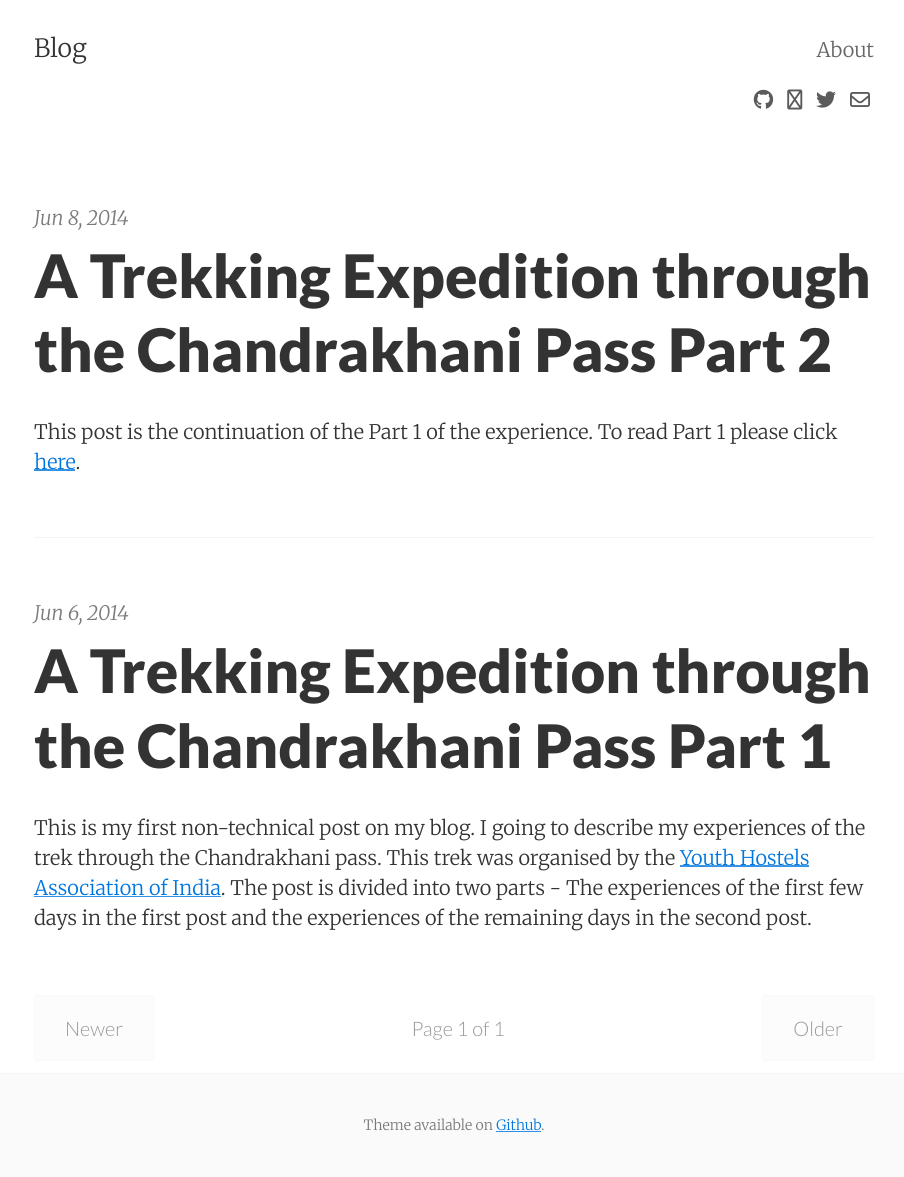
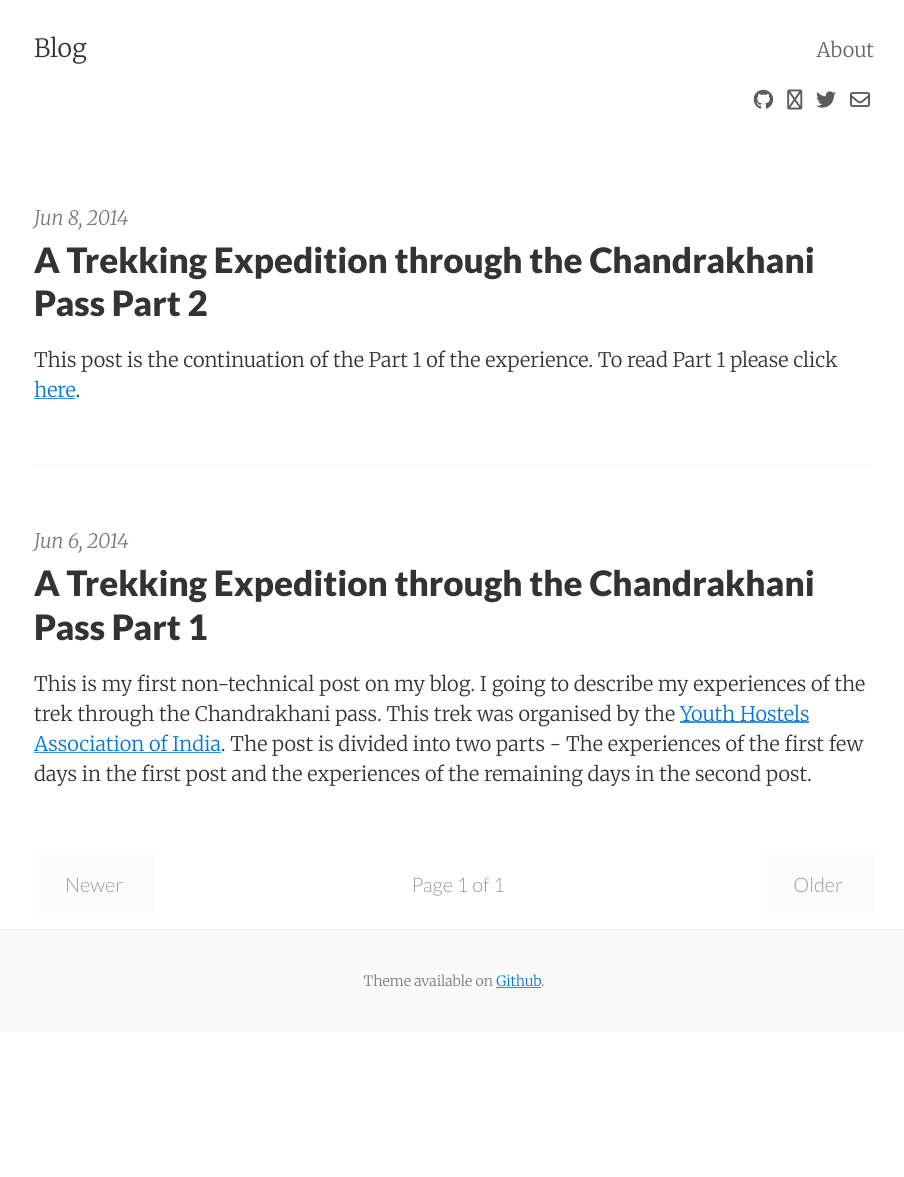
Before and after one commit to karthikabinav/blog, a Jekyll site: the page built from index.html, in a window 1280 px wide. Shown: the whole page, without its empty margins (186-1090 px from the left). Built offline with Jekyll 4.4.1, drawn with Linux system fonts in a browser that asks for light colours; nearby versions of some CDN libraries; the list of posts is cut into pages by our own code; comment, search, counter and statistics services are not loaded; after the commit the page ends 1032 px from its top, so only the background shows below that.

Commit message:
Changed the font size

```diff
--- a/_config.yml
+++ b/_config.yml
@@ -19,7 +19,7 @@ show_post_footers:    true
 show_social_icons:    true
 ajaxify_contact_form: true
 enable_mathjax: true
-extended_fonts: true
+extended_fonts: false
 enable_anchorjs: true
 
 # Disqus post comments
--- a/_sass/_variables.scss
+++ b/_sass/_variables.scss
@@ -1,5 +1,5 @@
 // Typography
-$base-font-size: 14px !default;
+$base-font-size: 11px !default;
 $bold-font-weight: bold !default;
 $font-family: 'Merriweather', 'PT Serif', Georgia, 'Times New Roman', serif !default;
 $line-height: 1.5 !default;
@@ -7,7 +7,7 @@ $heading-font-family: 'Lato', 'Helvetica Neue', Helvetica, sans-serif !default;
 $heading-font-weight: 900 !default;
 $heading-line-height: 1.25 !default;
 $monospace-font-family: 'Source Code Pro', Consolas, monospace !default;
-$h1: 2.998rem !default;
+$h1: 1.75rem !default;
 $h2: 1.5rem !default;
 $h3: 1.25rem !default;
 $h4: 1rem !default;
```
Also changed, not shown: 8 other files.
